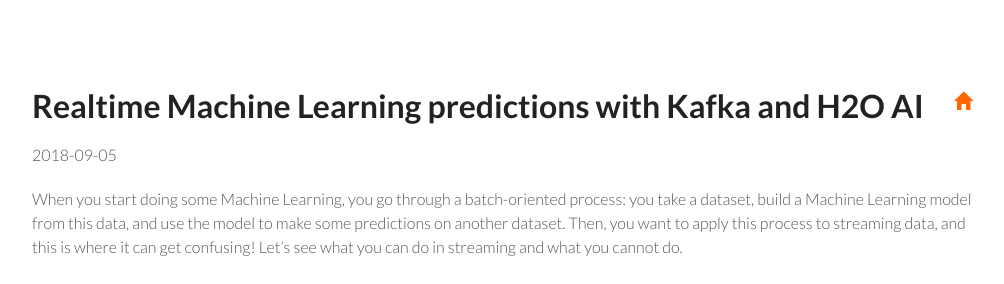
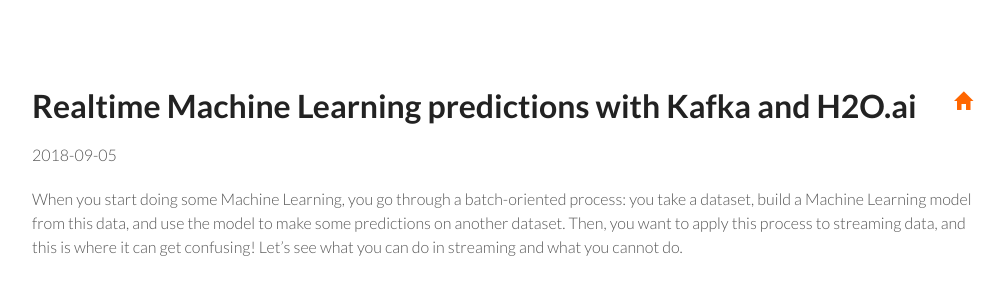
Before and after one commit to aseigneurin/aseigneurin.github.io, a Jekyll site: the page built from _posts/2018-09-05-realtime-machine-learning-predictions-wth-kafka-and-h2o.md, in a window 1280 px wide and 900 px high. Shown: the top 284 px of the window, without its empty margins (138-1142 px from the left). Built offline with Jekyll 4.4.1, drawn with Linux system fonts in a browser that asks for light colours; nearby versions of some CDN libraries.

Commit message:
fix typo

```diff
--- a/_posts/2018-09-05-realtime-machine-learning-predictions-wth-kafka-and-h2o.md
+++ b/_posts/2018-09-05-realtime-machine-learning-predictions-wth-kafka-and-h2o.md
@@ -1,6 +1,6 @@
 ---
 layout: post
-title:  "Realtime Machine Learning predictions with Kafka and H2O AI"
+title:  "Realtime Machine Learning predictions with Kafka and H2O.ai"
 date:   2018-09-05 12:00:00
 tags:   kafka
 language: EN
```
